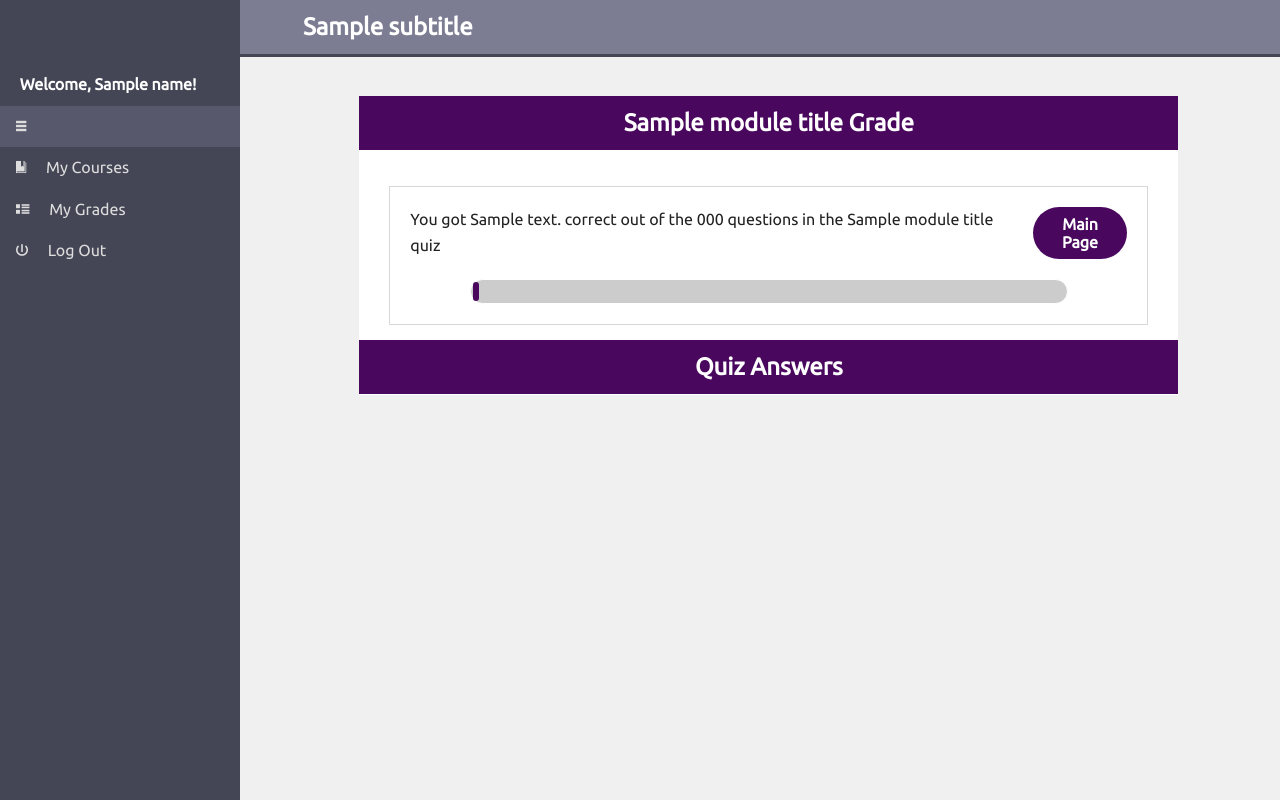
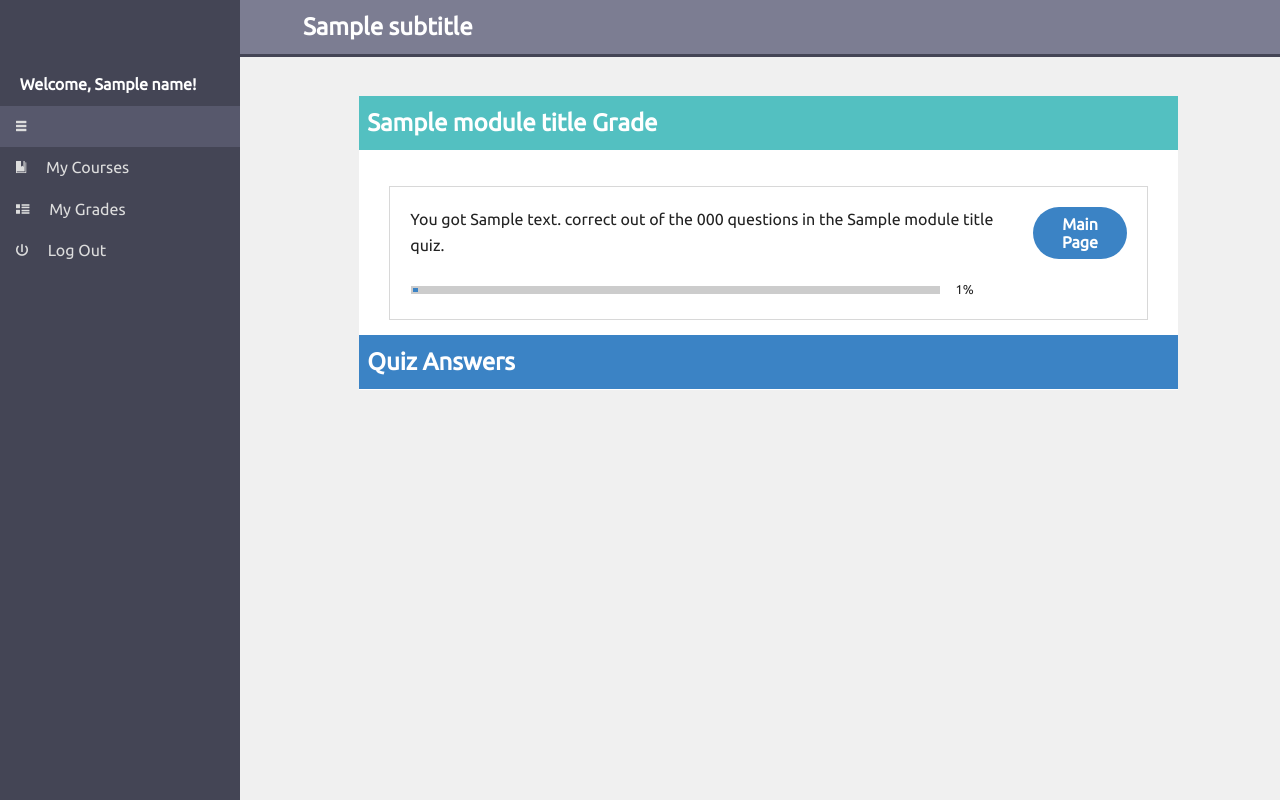
Before and after one commit to synnove/auscats, a Python web app: template templates/user_grades.html in a window 1280 px wide. Run offline with Jinja, Linux system fonts and the light colour scheme; the template is opened without the code that fills it: most values are stand-ins (such as "Sample title", 1, 10 or a date in 2020).

Commit message:
started revamping grades page

```diff
--- a/app.py
+++ b/app.py
@@ -132,7 +132,7 @@ def gradePage(module_title):
     answers = db.get_quiz_answers()
 
     try:
-	percentage_correct = (correct_answers /float( number_of_questions)) * 100
+	percentage_correct = int((correct_answers /float( number_of_questions)) * 100)
     except ZeroDivisionError:
 	percentage_correct = 0
 
--- a/static/css/colourblock.css
+++ b/static/css/colourblock.css
@@ -16,7 +16,7 @@
     font-weight: bolder;
 }
 
-.panel.colourblock__top h4 {
+.panel.colourblock__top h4, .panel.colourblock__top h5 {
     color: #ffffff;
 }
 
@@ -45,5 +45,4 @@
 
 .columns.user__bar {
     padding-top: 0.4rem;
-    padding-left: 3rem;
 }
--- a/static/css/layout.css
+++ b/static/css/layout.css
@@ -81,6 +81,7 @@ ul.side-navigation__content > li > a > i {
     width: 100%;
     padding: 0.5rem 0;
     border-bottom: 3px solid #444555;
+    z-index: 5;
 }
 
 .top__navigation p {
--- a/templates/user_gradebook.html
+++ b/templates/user_gradebook.html
@@ -27,7 +27,7 @@
 	    </div>
 	    <div class="large-12 columns panel panel__middle">
 		<div class="row">
-		    <div class="large-10 columns user__bar">
+		    <div class="large-9 large-offset-1 columns user__bar">
 			<div class="progress large-12 user__grades">
 			    <span class="meter {{ colour }}" style="width:{{ module['GRADE'] }}%"></span>
 			</div>
--- a/templates/user_grades.html
+++ b/templates/user_grades.html
@@ -1,11 +1,14 @@
 {% extends "layout.html" %}
+{% block scripts %}
+<link rel="stylesheet" href="../static/css/colourblock.css" />
+{% endblock %}
 
 {% block content %}
 <div class="main__page">
     <div class="small-10 small-offset-1 columns">
 	<ul class="accordion" data-accordion>
-        <li class="accordion-navigation text-center">
-        <a href="#complete">{{module_title}} Grade</a>
+        <li class="accordion-navigation">
+        <a href="#complete" class="teal">{{module_title}} Grade</a>
 	<div id="complete" class="content active">
 	    <div class="row">
 		<div class="large-12 columns">
@@ -13,16 +16,21 @@
 			<div class="row">
 
                             <div class="large-10 columns text-left">
-	                        <p>You got {{correct_answers}} correct out of the {{number_of_questions}} questions in the {{module_title}} quiz</p>
+	                        <p>You got {{correct_answers}} correct out of the {{number_of_questions}} questions in the {{module_title}} quiz.</p>
 		            </div>
 
 			    <div class="large-2 columns text-right">
-			    	<a href="/modules" class="button tiny round green">Main Page</a>
+			    	<a href="/modules" class="button tiny round blue">Main Page</a>
 			    </div>
 			</div>
 
-			<div class="progress large-10 large-offset-1 round">
-			    <span class="meter" style="width:{{percentage_correct }}%"></span>
+			<div class="row">
+			    <div class="large-9 columns user__bar">
+				<div class="progress large-12 user__grades">
+				    <span class="meter blue" style="width:{{ percentage_correct }}%"></span>
+				</div>
+			    </div>
+			    <div class="large-1 end columns text-left user__percent">{{ percentage_correct }}%</div>
 			</div>
 
 		    </div>
@@ -31,28 +39,29 @@
 	</div>
 	</li>
 
-	<li class="accordion-navigation text-center">
-	    <a href="#answers">Quiz Answers</a>
+	<li class="accordion-navigation">
+	    <a href="#answers" class="blue">Quiz Answers</a>
             <div id="answers" class="content">
             <!-- FOR LOOP TO GENERATE CLASS INFO BLOCKS -->
 		<div class="row">
 		    <div class="large-12 columns">
-			    <div class="panel">
 			<div class="row">
-				    <div class="large-7 columns text-left">
-					<h3>Quiz Answers</h3>
+			    <div class="row">
+				<div class="large-10 large-offset-1 columns text-justify" data-equalizer="e">
+				    {% for question in quizzes %}
+					<div class="row">
+					    <div class="large-12 columns">
+						<div class="large-10 columns panel purple colourblock__top thin" data-equalizer-watch="e">
+						    <h5>{{ question['QUESTION'] }}</h5>
 						</div>
-
+						<div class="large-2 columns panel purple colourblock__top thin text-center" data-equalizer-watch="e">
+						    <h5>x%</h5>
+						</div>
+					    </div>
+					</div>
 					<div class="row">
-					<div class="large-10 large-offset-1 columns text-justify">
-					    <p>
-				            <!-- QUIZ SEGMENT -->
-				            {% for question in quizzes %}
-			                    <section data-state="quiz">
-						<h3>{{ question['QUESTION'] }}</h3>
-						<div class="q_err">
-						</div>
-						<form id = "{{ question['QUESTION_ID'] }}" class="question">
+					    <div class="large-12 columns">
+						<div class="large-12 columns panel panel__middle thin" data-equalizer-watch="e">
 						    <ul class = "quiz">
 							{% for answer in answers %}
 							    {% if answer['QUESTION_ID'] == question ['QUESTION_ID'] %}
@@ -62,15 +71,15 @@
 							    {% endif %}
 							{% endfor %}
 						    </ul>
-						</form>
-					    </section>
+						</div>
+					    </div>
+					</div>
 				    {% endfor %}
 				</div>
 			    </div>
 			</div>
 		    </div>
 		</div>
-		    <div/>
             </div>
         </li>
 	</ul>
```
Lines whose indentation alone changed are shown as unchanged.
